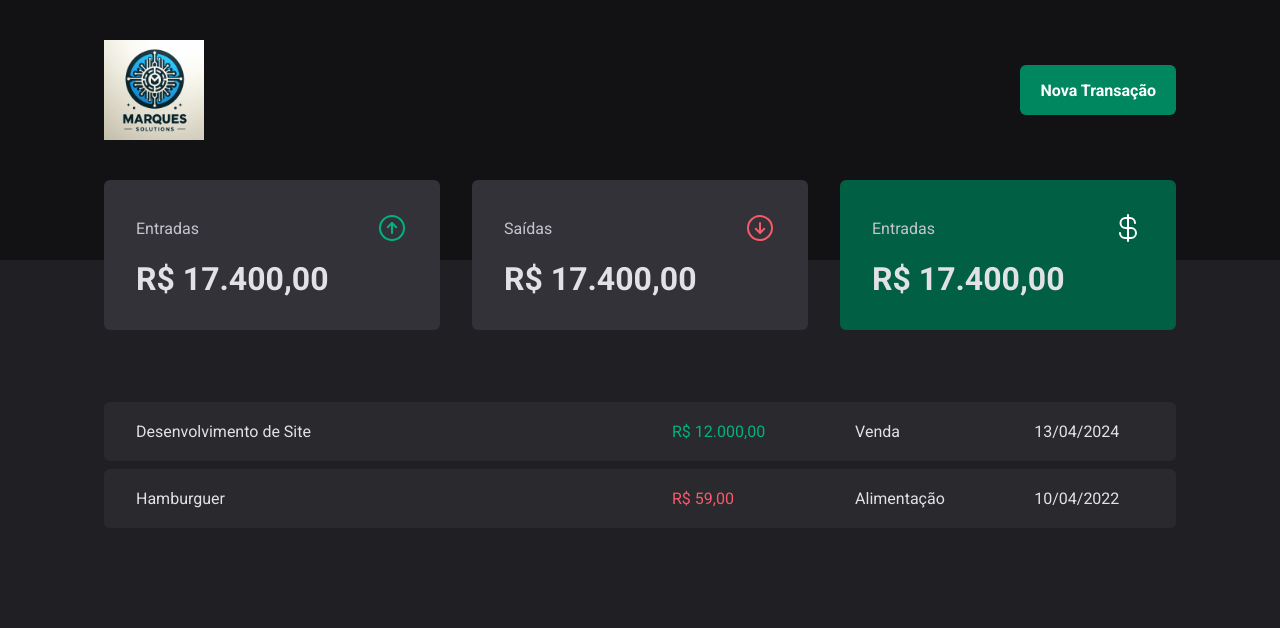
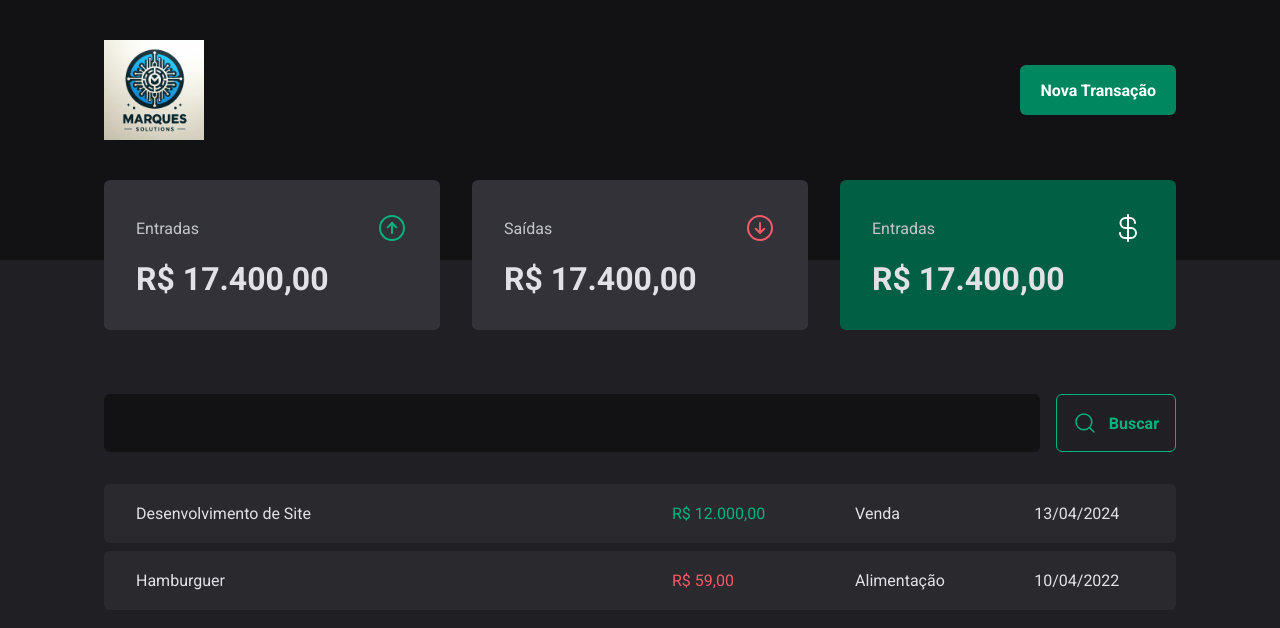
Before and after one commit to PedroMarquesN/control-money, a React (Vite) app: page / in a window 1280 px wide. Shown: the top 628 px of the page. Built offline with nearby package versions, Linux system fonts and the light colour scheme; the HTML template or start-up script is replaced by a standard one.

Commit message:
Feat: Install libraries radix and init modal

```diff
--- a/package.json
+++ b/package.json
@@ -10,6 +10,7 @@
     "preview": "vite preview"
   },
   "dependencies": {
+    "@radix-ui/react-dialog": "^1.0.5",
     "phosphor-react": "^1.4.1",
     "react": "^18.2.0",
     "react-dom": "^18.2.0",
--- a/src/components/Header/index.tsx
+++ b/src/components/Header/index.tsx
@@ -1,12 +1,24 @@
 import {HeaderContainer, HeaderContent, NewTransactionButton} from "./styles.ts";
 //import IconeIgnite from '../../assets/logo.svg'
 import ImageLogo from '../../assets/_28fe16db-da61-4173-a698-358407438915.jpeg'
+import * as Dialog from '@radix-ui/react-dialog';
 export function Header() {
     return (
         <HeaderContainer>
             <HeaderContent>
                 <img src={ImageLogo} style={{height: '100px' ,width:' 100px' }}/>
-                <NewTransactionButton>Nova Transação</NewTransactionButton>
+                <Dialog.Root>
+                    <Dialog.Trigger asChild>
+                        <NewTransactionButton>Nova Transação</NewTransactionButton>
+                    </Dialog.Trigger>
+                    <Dialog.Portal>
+                        <Dialog.Overlay />
+                        <Dialog.Content>
+                            <Dialog.Title>Nova Transação</Dialog.Title>
+                            <Dialog.Close />
+                        </Dialog.Content>
+                    </Dialog.Portal>
+                </Dialog.Root>
             </HeaderContent>
         </HeaderContainer>
     )
--- /dev/null
+++ b/src/pages/Transactions/SearchForm/index.tsx
@@ -0,0 +1,12 @@
+import {SearchFormContainer} from "./styles.ts";
+import {MagnifyingGlass} from "phosphor-react";
+
+export function SearchForm() {
+    return (
+        <SearchFormContainer>
+            <input/>
+
+            <button><MagnifyingGlass size={24}/>Buscar</button>
+        </SearchFormContainer>
+    )
+}
--- /dev/null
+++ b/src/pages/Transactions/SearchForm/styles.ts
@@ -0,0 +1,42 @@
+import styled from "styled-components";
+
+export const SearchFormContainer = styled.form`
+    display: flex;
+    gap: 1rem;
+
+    input {
+        flex: 1;
+        border-radius: 6px;
+        border: 0;
+        background: ${props => props.theme['gray-900']};
+        color: ${props => props.theme['gray-300']};
+        padding: 1rem;
+
+
+        &::placeholder {
+            color: ${props => props.theme['gray-500']};
+        }
+    }
+
+    button {
+        display: flex;
+        align-items: center;
+        gap: 0.75rem;
+
+        border: 0;
+        padding: 1rem;
+        background: transparent;
+        border: 1px solid ${props => props.theme['green-300']};
+        color: ${props => props.theme['green-300']};
+        font-weight: bold;
+        border-radius: 6px;
+
+
+        &:hover{
+            background: ${props=> props.theme['green-500']};
+            border:1px solid${props => props.theme['green-500']};
+            color: ${props => props.theme.white};
+            transition: background-color 0.2s , color 0.2s, border-color 0.2s;
+        }
+    }
+`
--- a/src/pages/Transactions/index.tsx
+++ b/src/pages/Transactions/index.tsx
@@ -1,6 +1,7 @@
 import {Header} from "../../components/Header";
 import {Summary} from "../../components/Summary";
 import {PriceHighlight, TransactionContainer, TransactionsTable} from "./styles.ts";
+import {SearchForm} from "./SearchForm";
 
 export function Transactions() {
     return (
@@ -8,7 +9,9 @@
             <Header/>
             <Summary/>
 
+
             <TransactionContainer>
+                <SearchForm/>
             <TransactionsTable>
                 <tbody>
                 <tr>
--- a/src/pages/Transactions/styles.ts
+++ b/src/pages/Transactions/styles.ts
@@ -11,6 +11,7 @@
     width: 100%;
     border-collapse: separate;
     border-spacing: 0 0.5rem;
+    margin-top: 1.5rem;
 
 
     td{
```
Also changed, not shown: src/components/NewTransactionModal/index.tsx (added), 1 other file (tests, documents, lock files or other folders).
